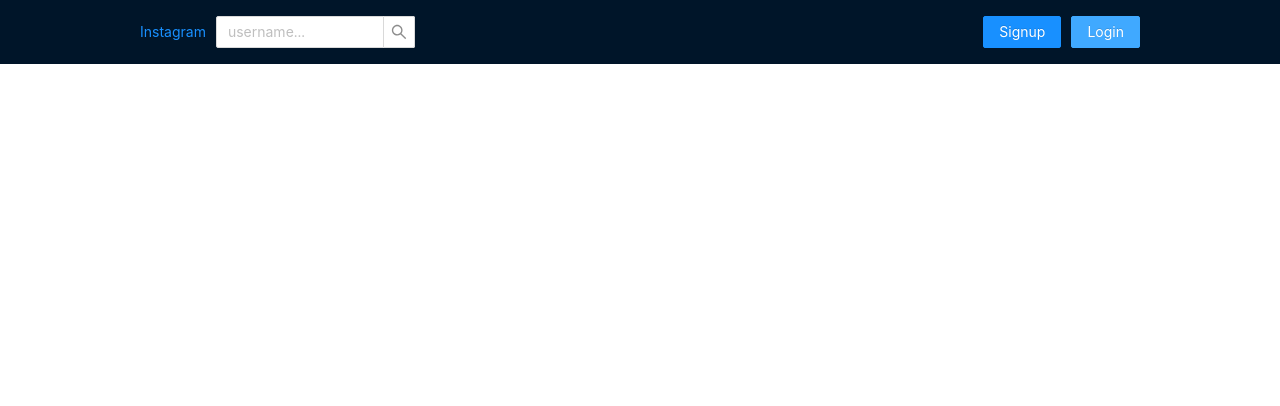
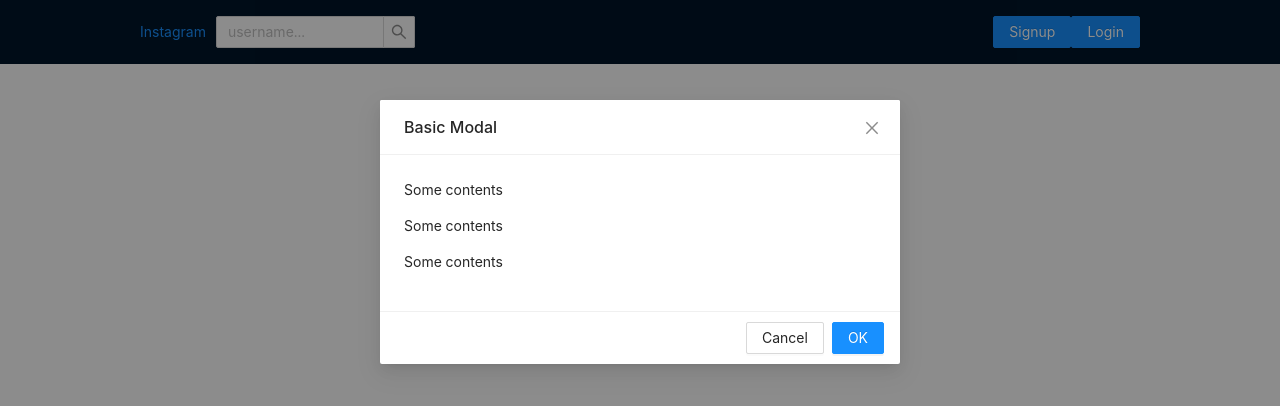
Before and after one commit to Isrealsix/instaclone, a Vue app: page / in a window 1280 px wide. Both pictures are taken after a click on the button "Login". Shown: the top 406 px of the page. Built offline with nearby package versions, Linux system fonts and the light colour scheme.

Commit message:
created Modal

```diff
--- /dev/null
+++ b/src/components/AuthModal.vue
@@ -0,0 +1,23 @@
+<script setup lang="ts">
+import { ref } from 'vue';
+
+const visible = ref<boolean>(false);
+const showModal = () => {
+	visible.value = true
+}
+
+function handleOk(e: Event) {
+	console.log(e);
+	visible.value = false
+}
+</script>
+<template>
+	<div>
+		<AButton type="primary" @click="showModal">Login</AButton>
+		<AModal v-model:visible="visible" title="Basic Modal" @ok="handleOk">
+			<p>Some contents</p>
+			<p>Some contents</p>
+			<p>Some contents</p>
+		</AModal>
+	</div>
+</template>
--- a/src/components/Nav.vue
+++ b/src/components/Nav.vue
@@ -2,6 +2,8 @@
 import { RouterLink } from 'vue-router';
 import Container from './Container.vue';
 import { ref } from 'vue';
+import AuthModal from './AuthModal.vue';
+
 const searchUsername = ref('');
 const onSearch = () => {};
 </script>
@@ -20,7 +22,8 @@ const onSearch = () => {};
 				</div>
 				<div class="left-content">
 					<AButton type="primary">Signup</AButton>
-					<AButton type="primary">Login</AButton>
+					<!-- <AButton type="primary">Login</AButton> -->
+					<AuthModal />
 				</div>
 			</div>
 		</Container>
@@ -42,6 +45,10 @@ const onSearch = () => {};
 	margin-right: 10px;
 }
 
+.left-content {
+	display: flex;
+	align-items: center;
+}
 .left-content button {
 	margin-left: 10px;
 }
```
